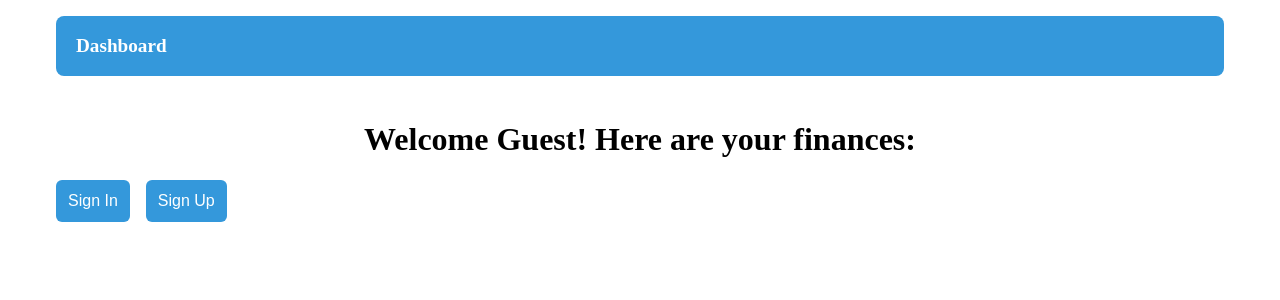
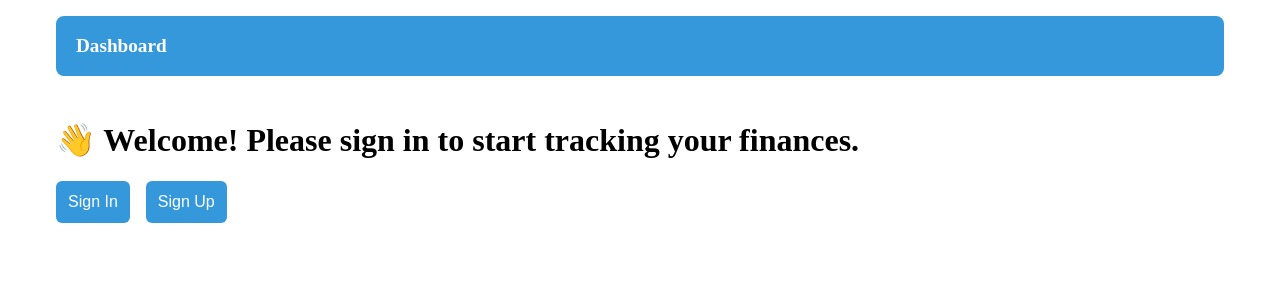
Before and after one commit to vikrant987123/finance-tracker, a React (Vite) app in the folder client/: page / in a window 1280 px wide. Shown: the top 300 px of the page. Built offline with nearby package versions, Linux system fonts and the light colour scheme; no server answers.

Commit message:
heading fix2

```diff
--- a/client/src/pages/dashboard/index.tsx
+++ b/client/src/pages/dashboard/index.tsx
@@ -14,9 +14,12 @@ export const Dashboard = () => {
 
   return (
     <div className="dashboard_container">
-      <h1 style={{ textAlign: "center" }}>
-        Welcome {user?.firstName || "Guest"}! Here are your finances:
+      <h1>
+        {user?.firstName
+        ? `Welcome ${user.firstName}! Here are your finances:`
+        : "👋 Welcome! Please sign in to start tracking your finances."}
       </h1>
+
 
       {/* 🧠 Show Sign In/Up only when user is not logged in */}
       {!user && (
```
